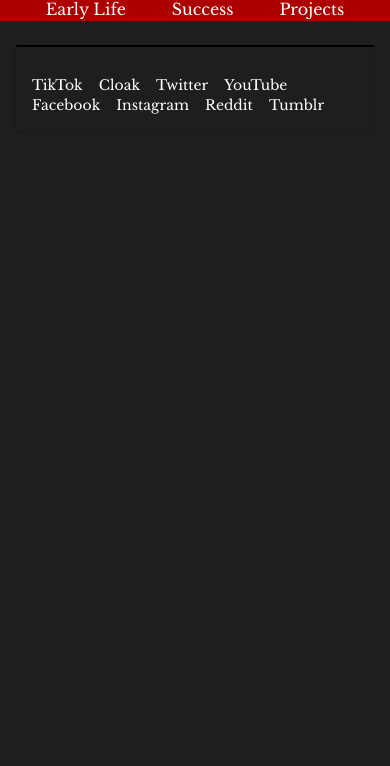
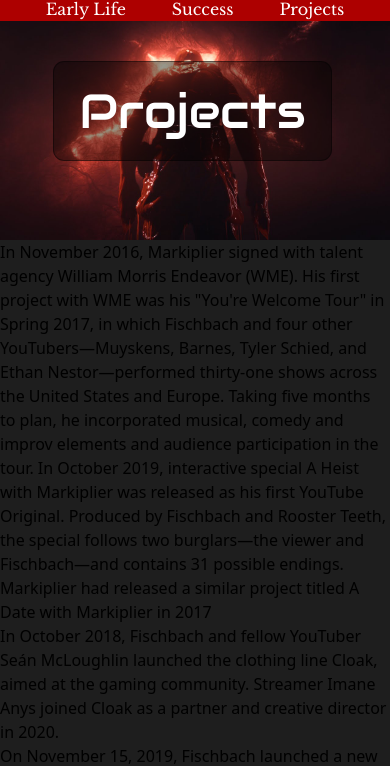
Before and after one commit to SarcasticSardines/InfluencerPg, a website: page Pages/Projects.html in a window 390 px wide. Shown: the part 83-849 px from the top of the page. Drawn offline with nearby package versions, Linux system fonts and the light colour scheme.

Commit message:
iminpain

```diff
--- a/Pages/Projects.html
+++ b/Pages/Projects.html
@@ -24,9 +24,9 @@
                 </button>
                 <div>
                     <ul class="bdyTxt flex justify-evenly">
-                        <li> <a href="./Pages/EL.html" class="hover:underline">Early Life</a> </li>
-                        <li> <a href="./Pages/Success.html" class="hover:underline"> Success</a> </li>
-                        <li> <a href="./Pages/Projects.html" class="hover:underline">Projects</a> </li>
+                        <li> <a href="../Pages/EL.html" class="hover:underline">Early Life</a> </li>
+                        <li> <a href="../Pages/Success.html" class="hover:underline"> Success</a> </li>
+                        <li> <a href="../Pages/Projects.html" class="hover:underline">Projects</a> </li>
                     </ul>
                 </div>
             </div>
@@ -34,6 +34,18 @@
     </nav>
 
 
+    <div>
+        <img src="../Assets/ironlung img.jpg" style="width: 100%;" class="h-32 md:h-32">
+        <div class="heroLogo">
+            <h1 class="text-center text-5xl my-11 headTxt readable">Projects</h1>
+        </div>
+    </div>
+
+    <div>
+        <p>In November 2016, Markiplier signed with talent agency William Morris Endeavor (WME). His first project with WME was his "You're Welcome Tour" in Spring 2017, in which Fischbach and four other YouTubers—Muyskens, Barnes, Tyler Schied, and Ethan Nestor—performed thirty-one shows across the United States and Europe. Taking five months to plan, he incorporated musical, comedy and improv elements and audience participation in the tour. In October 2019, interactive special A Heist with Markiplier was released as his first YouTube Original. Produced by Fischbach and Rooster Teeth, the special follows two burglars—the viewer and Fischbach—and contains 31 possible endings. Markiplier had released a similar project titled A Date with Markiplier in 2017</p>
+        <p>In October 2018, Fischbach and fellow YouTuber Seán McLoughlin launched the clothing line Cloak, aimed at the gaming community. Streamer Imane Anys joined Cloak as a partner and creative director in 2020. </p>
+        <p>On November 15, 2019, Fischbach launched a new channel with fellow YouTuber Ethan Nestor  called Unus Annus (Latin for “one year”), a channel which planned to upload a video every day for one year, after which the channel would be deleted along with its videos. The channel rose to early success, gaining 1 million subscribers in its first 5 days and 4.56 million in its last few minutes, and over 11.5 million video views in its first week. Following a final 12-hour live stream that peaked at over 1.5 million concurrent viewers, the channel was deleted by Fischbach and Nestor on November 14, 2020, at 12:00 a.m. PST.</p>
+    </div>
 
 
 
--- a/src/input.css
+++ b/src/input.css
@@ -32,3 +32,21 @@
 .footBd{
     border-top: 2px solid black;
 }
+.heroLogo{
+    position: absolute;
+    margin: auto;
+    top: 100px;
+    right: 50%;
+}
+.readable{
+    background-color: rgb(0, 0, 0, 0.4);
+    padding: 25px;
+    border: 1px solid rgb(0, 0, 0, 0.4);
+    border-radius: 11px;
+}
+
+@media screen and (max-width: 786px){
+    .heroLogo{
+        right: 15%;
+    }
+}
```
Also changed, not shown: Pages/Success.html (+15 -3 lines), index.html (+1 -1 lines), README.md (added), dist/output.css.
